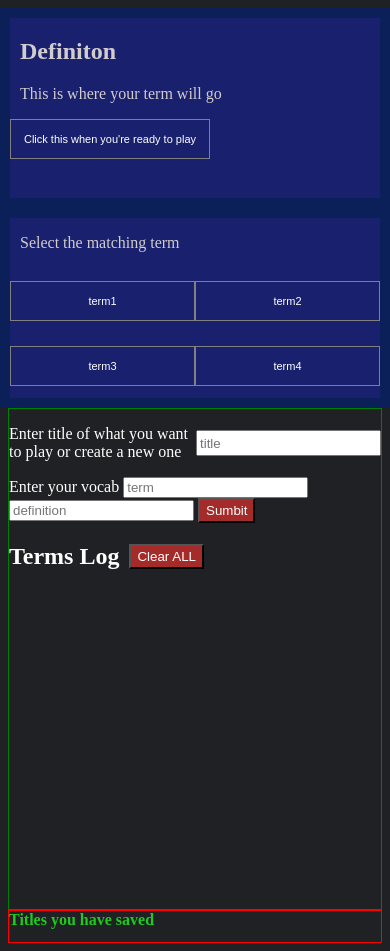
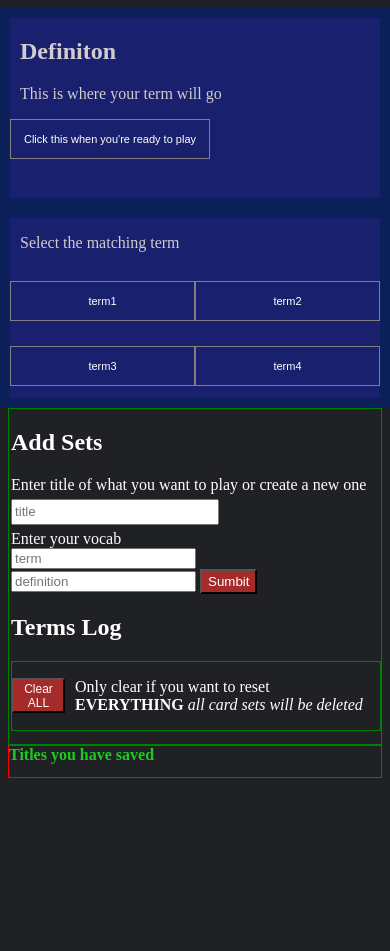
Before and after one commit to olafnub/quiz-learn-cards, a plain HTML site: page cardgame.html in a window 390 px wide. After the commit the page ends 844 px from the top, so only its background shows below. Drawn offline with Linux system fonts and the light colour scheme.

Commit message:
Change input style to fit media screen
Why - more eye appealing

```diff
--- a/cardgame.css
+++ b/cardgame.css
@@ -51,7 +51,7 @@ body {
 .cardTwo {
     color: white;
     border: 1px solid green;
-    height: 500px;
+    height: auto;
 }
 .sectionTop {
     display: flex;
@@ -87,9 +87,28 @@ body {
     .card {        /* display: flex; */
         width: 390px;
     }
+    .cardTwo {
+        /* padding: 10px; */
+        padding-left: 2px;
+    }
     .sectionTop {
         display: flex;
-        gap: 0px;
-        /* margin: 10px; */
+        flex-direction: column;
+        align-items: flex-start;
+        justify-content: flex-start;
+        gap: 5px;
+    }
+    .termBox {
+        display: flex;
+        margin-top: 5px;
+        gap: 5px;
+    }
+    .termLog {
+        border: 1px solid green;
+    }
+    #clearLog {
+        font-size: 12px;
+        height: 35px;
+        width: 75px;
     }
 }
--- a/cardgame.html
+++ b/cardgame.html
@@ -36,27 +36,37 @@
     </div>
 
     <div class="cardTwo">
+        <h2>Add Sets</h2>
         <div class="sectionTop">
-            <p>Enter title of what you want to play or create a new one</p>
-            <label for="listOfCards"></label>
+            <label for="listOfCards">Enter title of what you want to play or create a new one</label>
+            <div class="seperateLabelInput">
                 <input type="text" id="listOfCards" placeholder="title">
             </div>
+        </div>
 
-
+        <div class="termBox">
             <form autocomplete="off" name="vocabulary">
                 <label for="fterm">Enter your vocab</label>
+                <div class="seperateLabelInput">
                     <input type="text" id="fterm" placeholder="term">
+                </div>
+                    <div class="bottomTermBox">
                         <input type="text" id="fdefi" placeholder="definition">
                         <button id="createButton">Sumbit</button>
+                    </div>
             </form>
+        </div>
+        <h2>Terms Log</h2>
         <div class="termLog">
-            <h2>Terms Log</h2>
             <button id="clearLog">Clear ALL</button>
+            <p>Only clear if you want to reset <strong>EVERYTHING</strong>
+            <em>all card sets will be deleted</em></p>
+        </div>
         <div id="termsAdded">
             <pre></pre>
         </div>
     </div>
-    </div>
+
 
     <div id="listOfTitles">
         <strong>Titles you have saved</strong>
```
Lines whose indentation alone changed are shown as unchanged.
